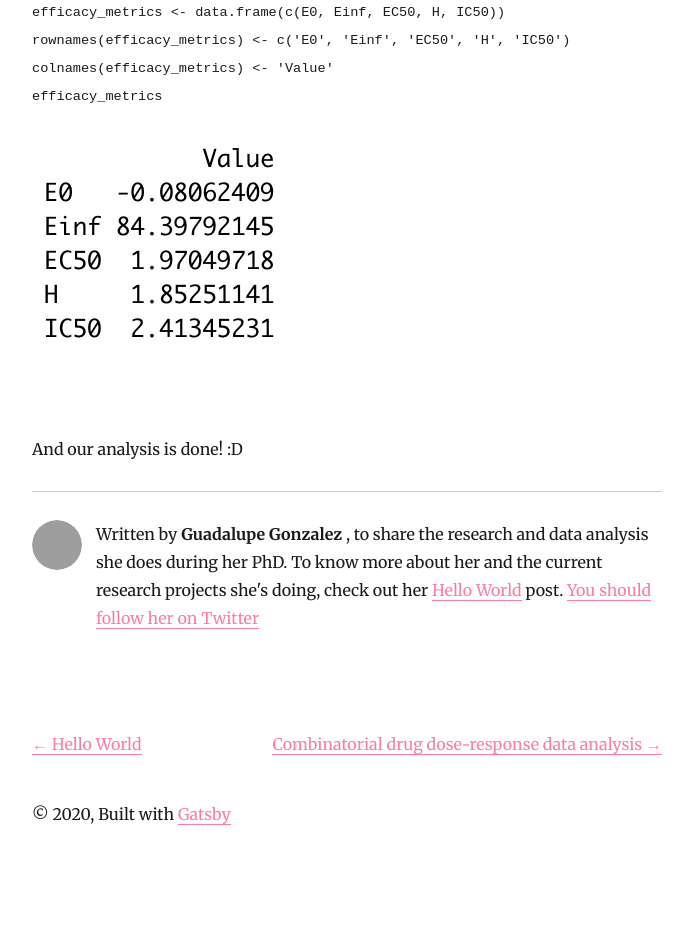
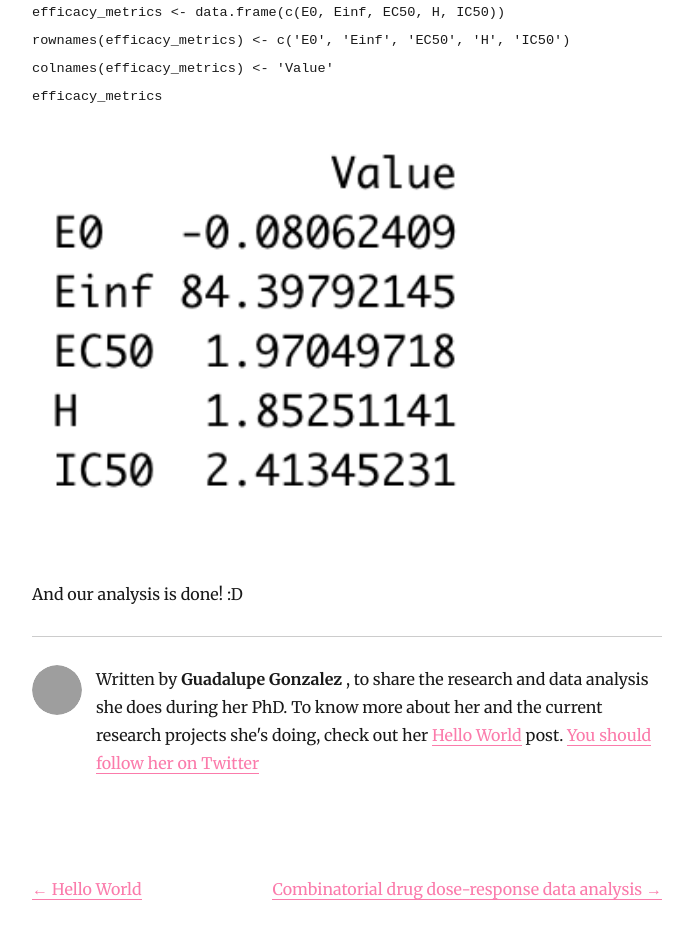
Before and after one commit to MatiasMikkola12/gatsby-blog, a Gatsby site: page /post-single-dose-response-data-analysis/ in a window 1280 px wide. Shown: the part 6540-7476 px from the top of the page, without its empty margins (293-986 px from the left). Before the commit the page ends 7410 px from the top, so only its background shows below. Built offline with nearby package versions, Linux system fonts and the light colour scheme; Gatsby itself is replaced by a stand-in of ours; some packages are replaced by stand-ins of ours; code samples lack their colours; grey boxes are pictures that could not be loaded.

Commit message:
Make last image smaller

````diff
--- a/content/blog/post-single-dose-response-data-analysis/index.md
+++ b/content/blog/post-single-dose-response-data-analysis/index.md
@@ -100,7 +100,8 @@ rownames(efficacy_metrics) <- c('E0', 'Einf', 'EC50', 'H', 'IC50')
 colnames(efficacy_metrics) <- 'Value'
 efficacy_metrics
 ```
-![alt text](images/efficacy_metrics.png "Figure efficacy metrics")
+
+![lastimage](images/efficacy_metrics.png "Figure efficacy metrics")
 
 <br>
 <br>
--- a/src/styles/main.css
+++ b/src/styles/main.css
@@ -1,3 +1,9 @@
 a {
     color: #fb7bab;
 }
+
+img[alt="lastimage"] {
+    display: block;
+    height: 75% !important;
+    width: 75% !important;
+  }
````
